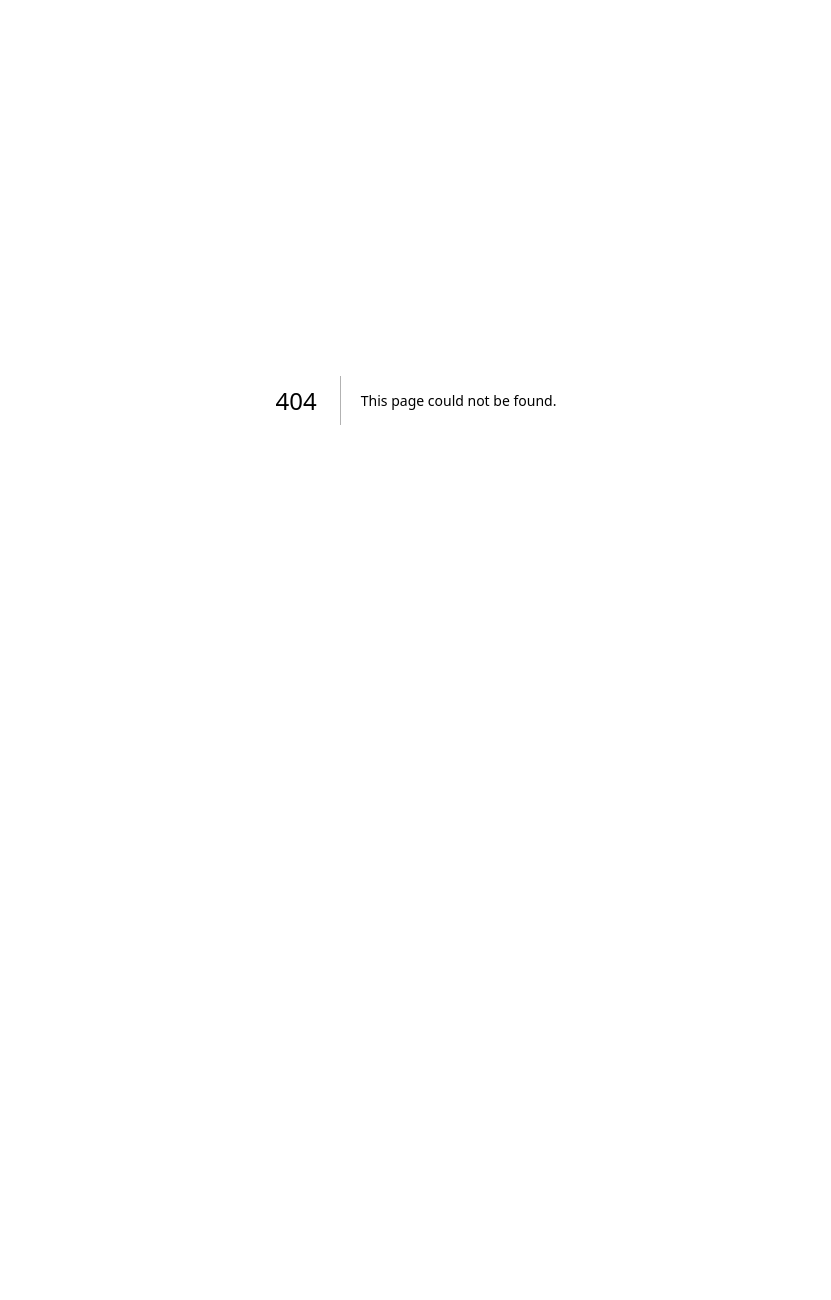
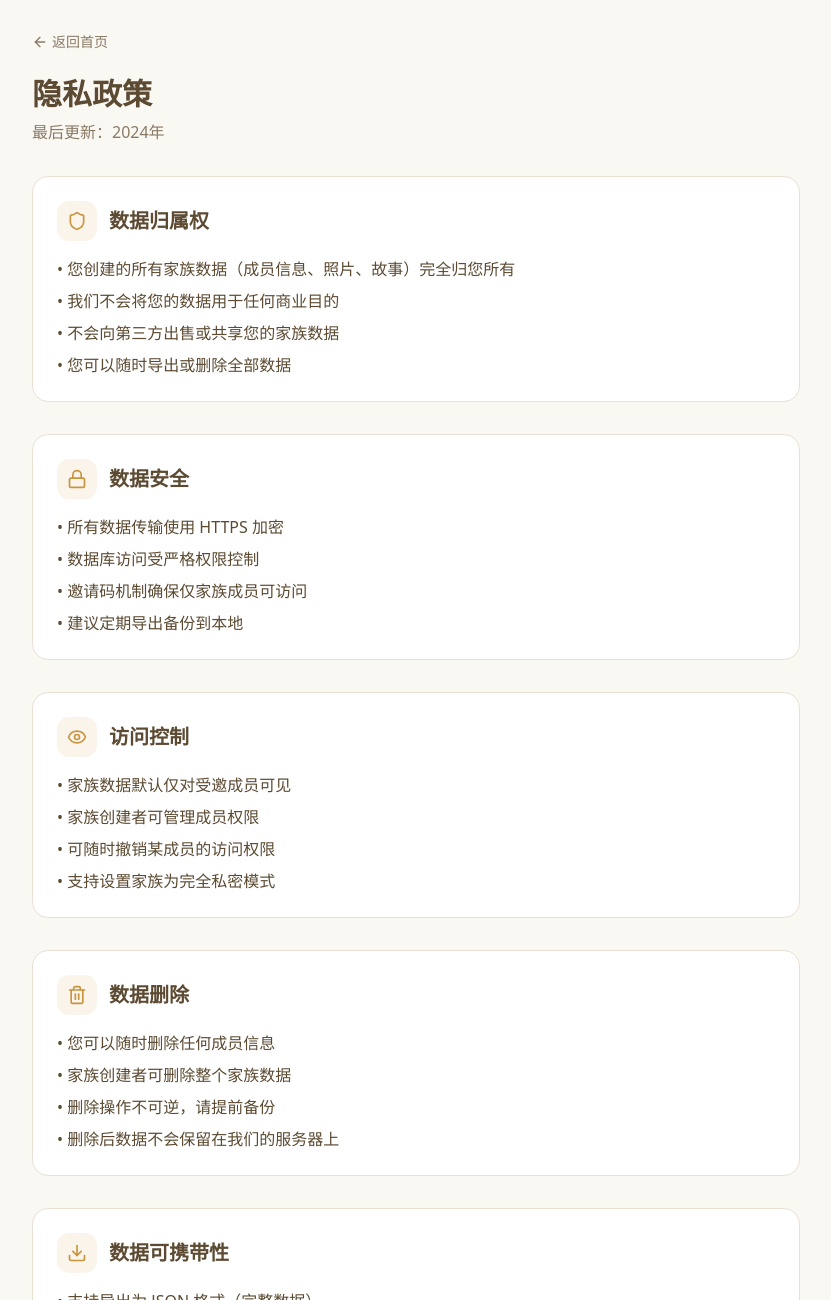
Before and after one commit to kingstar331/jiacheng-web, a Next.js app: page /privacy in a window 1280 px wide. Before the commit this address had no page. Shown: the top 1300 px of the page, without its empty margins (224-1055 px from the left). Before the commit the page ends 800 px from the top, so only its background shows below. Built offline with nearby package versions, Linux system fonts and the light colour scheme.

Commit message:
feat: 隐私政策页面 + 数据安全说明

```diff
--- a/app/page.tsx
+++ b/app/page.tsx
@@ -320,8 +320,8 @@ export default function Home() {
             <div>
               <h4 className="text-sm font-semibold text-white mb-4">关于</h4>
               <ul className="space-y-2 text-sm text-white/60">
-                <li><span className="hover:text-[#c8953f] transition-colors cursor-pointer">使用指南</span></li>
-                <li><span className="hover:text-[#c8953f] transition-colors cursor-pointer">隐私政策</span></li>
+                <li><Link href="/beta" className="hover:text-[#c8953f] transition-colors">使用指南</Link></li>
+                <li><Link href="/privacy" className="hover:text-[#c8953f] transition-colors">隐私政策</Link></li>
                 <li><span className="hover:text-[#c8953f] transition-colors cursor-pointer">联系我们</span></li>
               </ul>
             </div>
--- /dev/null
+++ b/app/privacy/page.tsx
@@ -0,0 +1,102 @@
+import Link from "next/link";
+import { ArrowLeft, Shield, Lock, Eye, Trash2, Download } from "lucide-react";
+
+export default function PrivacyPage() {
+  return (
+    <div className="min-h-screen bg-[#faf8f3] py-8 px-4">
+      <div className="mx-auto max-w-3xl">
+        <Link href="/" className="inline-flex items-center text-sm text-[#8a7a65] hover:text-[#c8953f] mb-6">
+          <ArrowLeft className="mr-1 h-4 w-4" />
+          返回首页
+        </Link>
+
+        <h1 className="text-3xl font-bold text-[#5c4a32] mb-2">隐私政策</h1>
+        <p className="text-[#8a7a65] mb-8">最后更新：2024年</p>
+
+        <div className="space-y-8">
+          <section className="bg-white rounded-xl border border-[#e8e0d4] p-6">
+            <div className="flex items-center gap-3 mb-4">
+              <div className="w-10 h-10 rounded-lg bg-[#c8953f]/10 flex items-center justify-center">
+                <Shield className="h-5 w-5 text-[#c8953f]" />
+              </div>
+              <h2 className="text-xl font-bold text-[#5c4a32]">数据归属权</h2>
+            </div>
+            <ul className="space-y-2 text-[#5c4a32]">
+              <li>• 您创建的所有家族数据（成员信息、照片、故事）完全归您所有</li>
+              <li>• 我们不会将您的数据用于任何商业目的</li>
+              <li>• 不会向第三方出售或共享您的家族数据</li>
+              <li>• 您可以随时导出或删除全部数据</li>
+            </ul>
+          </section>
+
+          <section className="bg-white rounded-xl border border-[#e8e0d4] p-6">
+            <div className="flex items-center gap-3 mb-4">
+              <div className="w-10 h-10 rounded-lg bg-[#c8953f]/10 flex items-center justify-center">
+                <Lock className="h-5 w-5 text-[#c8953f]" />
+              </div>
+              <h2 className="text-xl font-bold text-[#5c4a32]">数据安全</h2>
+            </div>
+            <ul className="space-y-2 text-[#5c4a32]">
+              <li>• 所有数据传输使用 HTTPS 加密</li>
+              <li>• 数据库访问受严格权限控制</li>
+              <li>• 邀请码机制确保仅家族成员可访问</li>
+              <li>• 建议定期导出备份到本地</li>
+            </ul>
+          </section>
+
+          <section className="bg-white rounded-xl border border-[#e8e0d4] p-6">
+            <div className="flex items-center gap-3 mb-4">
+              <div className="w-10 h-10 rounded-lg bg-[#c8953f]/10 flex items-center justify-center">
+                <Eye className="h-5 w-5 text-[#c8953f]" />
+              </div>
+              <h2 className="text-xl font-bold text-[#5c4a32]">访问控制</h2>
+            </div>
+            <ul className="space-y-2 text-[#5c4a32]">
+              <li>• 家族数据默认仅对受邀成员可见</li>
+              <li>• 家族创建者可管理成员权限</li>
+              <li>• 可随时撤销某成员的访问权限</li>
+              <li>• 支持设置家族为完全私密模式</li>
+            </ul>
+          </section>
+
+          <section className="bg-white rounded-xl border border-[#e8e0d4] p-6">
+            <div className="flex items-center gap-3 mb-4">
+              <div className="w-10 h-10 rounded-lg bg-[#c8953f]/10 flex items-center justify-center">
+                <Trash2 className="h-5 w-5 text-[#c8953f]" />
+              </div>
+              <h2 className="text-xl font-bold text-[#5c4a32]">数据删除</h2>
+            </div>
+            <ul className="space-y-2 text-[#5c4a32]">
+              <li>• 您可以随时删除任何成员信息</li>
+              <li>• 家族创建者可删除整个家族数据</li>
+              <li>• 删除操作不可逆，请提前备份</li>
+              <li>• 删除后数据不会保留在我们的服务器上</li>
+            </ul>
+          </section>
+
+          <section className="bg-white rounded-xl border border-[#e8e0d4] p-6">
+            <div className="flex items-center gap-3 mb-4">
+              <div className="w-10 h-10 rounded-lg bg-[#c8953f]/10 flex items-center justify-center">
+                <Download className="h-5 w-5 text-[#c8953f]" />
+              </div>
+              <h2 className="text-xl font-bold text-[#5c4a32]">数据可携带性</h2>
+            </div>
+            <ul className="space-y-2 text-[#5c4a32]">
+              <li>• 支持导出为 JSON 格式（完整数据）</li>
+              <li>• 支持导出为 CSV 格式（表格查看）</li>
+              <li>• 导出数据可用于迁移到其他平台</li>
+              <li>• 建议定期导出备份</li>
+            </ul>
+          </section>
+        </div>
+
+        <div className="mt-8 p-4 rounded-lg bg-[#faf8f3] border border-[#e8e0d4]">
+          <p className="text-sm text-[#8a7a65]">
+            <strong className="text-[#5c4a32]">联系方式：</strong>
+            如有隐私相关问题，请联系 support@jiacheng.app
+          </p>
+        </div>
+      </div>
+    </div>
+  );
+}
```
